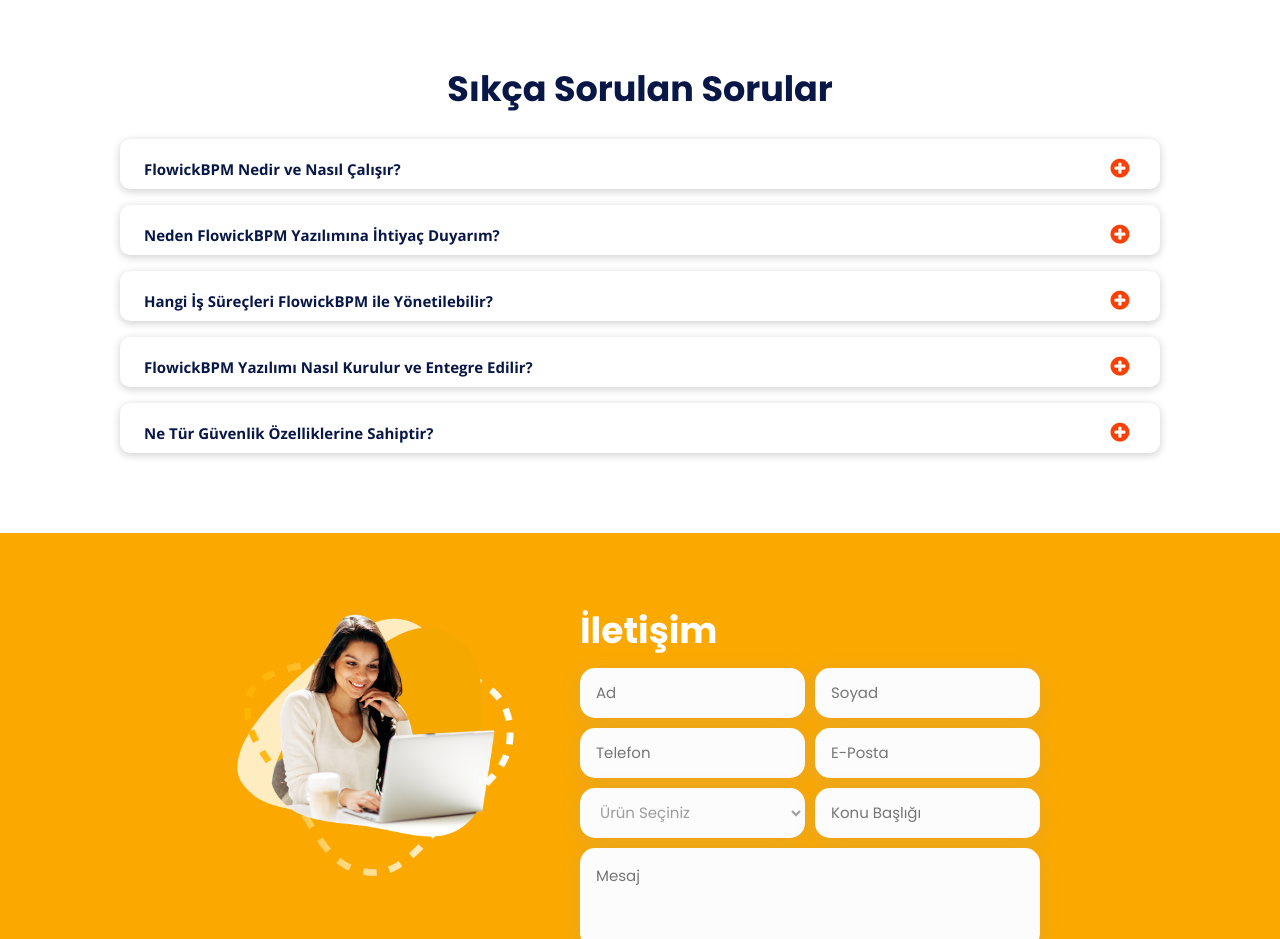
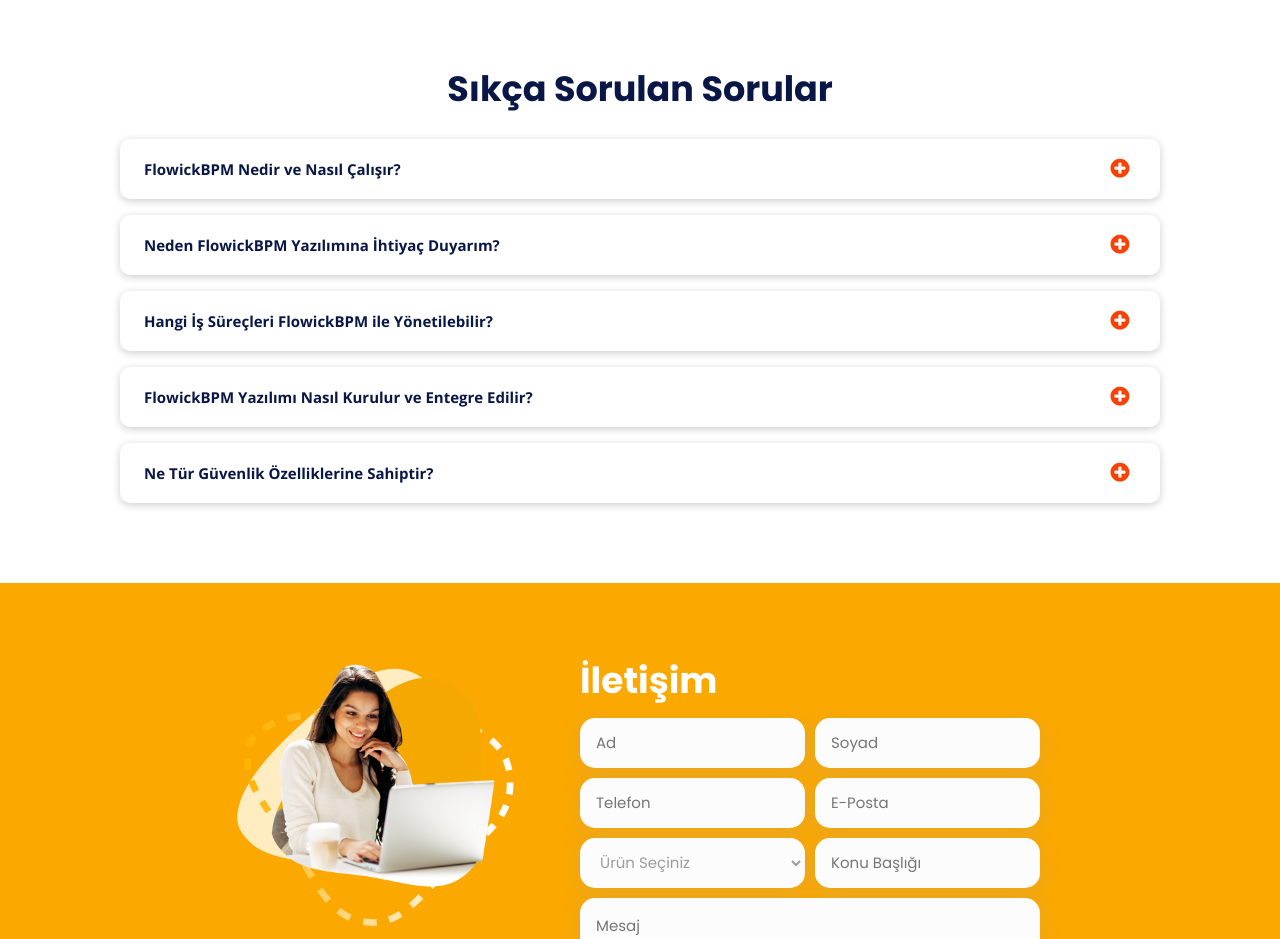
Before and after one commit to wmwtechnology/flowick-website, a plain HTML site: page index.html in a window 1280 px wide. Shown: the part 4120-5059 px from the top of the page. Drawn offline with nearby package versions, Linux system fonts and the light colour scheme.

Commit message:
FAQ kartı üst-alt boşlukları eşitle, min-height 60px ile ortala

```diff
--- a/css/style.css
+++ b/css/style.css
@@ -251,11 +251,10 @@ img{max-width:100%;display:block;}
 .faq-heading h2{font-size:35px; font-weight:bold; color:var(--text-default); margin:0;}
 .faq-list{display:flex; flex-direction:column; gap:16px; margin:0; padding:0;}
 .faq-item{
-  box-shadow:0 2px 8px rgb(205,205,205); border-radius:10px; padding:14px 24px;
-  display:flex; flex-direction:column; cursor:pointer; background:#fff;
-  max-height:50px; overflow:hidden; transition:max-height 0.3s ease;
+  box-shadow:0 2px 8px rgb(205,205,205); border-radius:10px; padding:0 24px;
+  display:flex; flex-direction:column; justify-content:center; cursor:pointer; background:#fff;
+  min-height:60px;
 }
-.faq-item.open{max-height:600px;}
 .faq-item-head{display:flex; justify-content:space-between; align-items:center; gap:10px;}
 .faq-item span{font-size:15px; font-weight:bold; color:var(--text-default);}
 .faq-item button{
@@ -267,7 +266,7 @@ img{max-width:100%;display:block;}
   max-height:0; overflow:hidden; transition:max-height 0.3s ease;
   margin:0;
 }
-.faq-item.open .faq-answer{max-height:300px; padding-top:12px;}
+.faq-item.open .faq-answer{max-height:300px; padding:12px 0;}
 .faq-item.open button i{transform:rotate(45deg); transition:transform 0.2s;}
 
 /* ===== CONTACT (orange) ===== */
```
